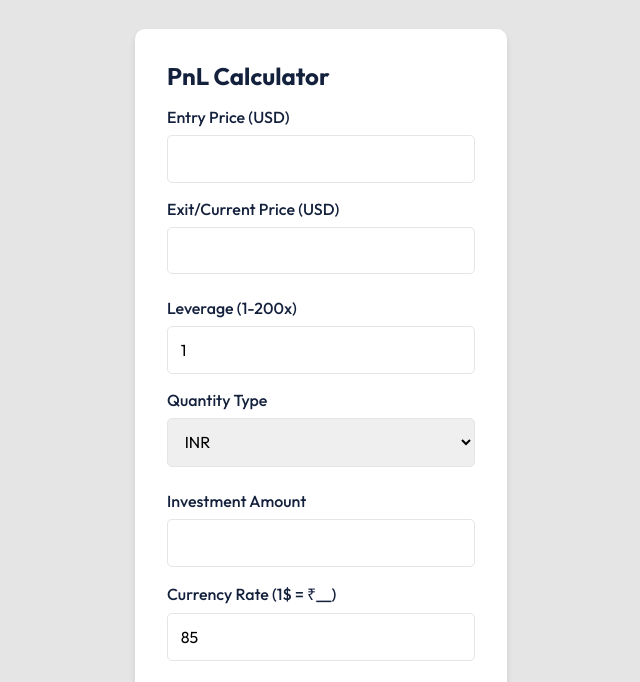
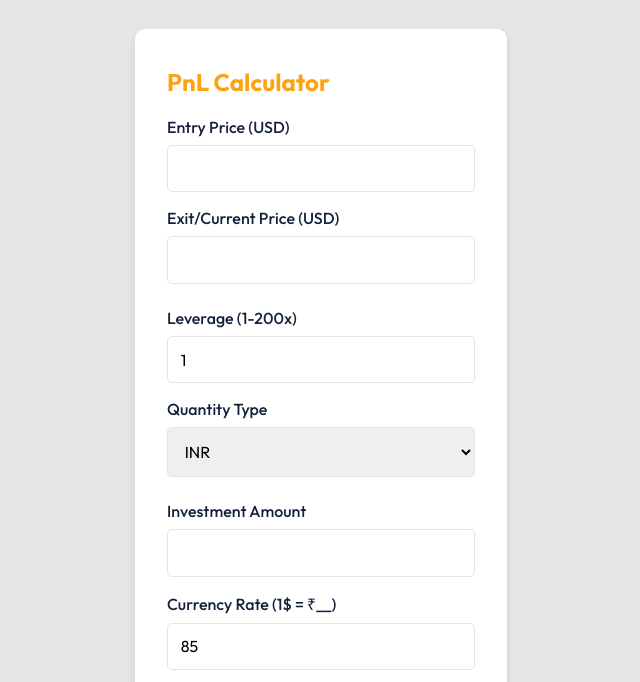
Before and after one commit to Omwardhan13/TradingCalculator, a plain HTML site: page index.html in a window 1280 px wide. Shown: the part 99-781 px from the top of the page, without its empty margins (319-959 px from the left). Drawn offline with Linux system fonts and the light colour scheme.

Commit message:
Update styles.css

```diff
--- a/styles.css
+++ b/styles.css
@@ -43,7 +43,9 @@ h1 {
     margin-bottom: 2rem;
 }
 h2 {
-    margin-bottom: 1rem;
+    margin-top: 0.4rem;
+    margin-bottom: 1.2rem;
+    color: var(--accent);
 }
 .input-group {
     margin-bottom: 1.5rem;
```
